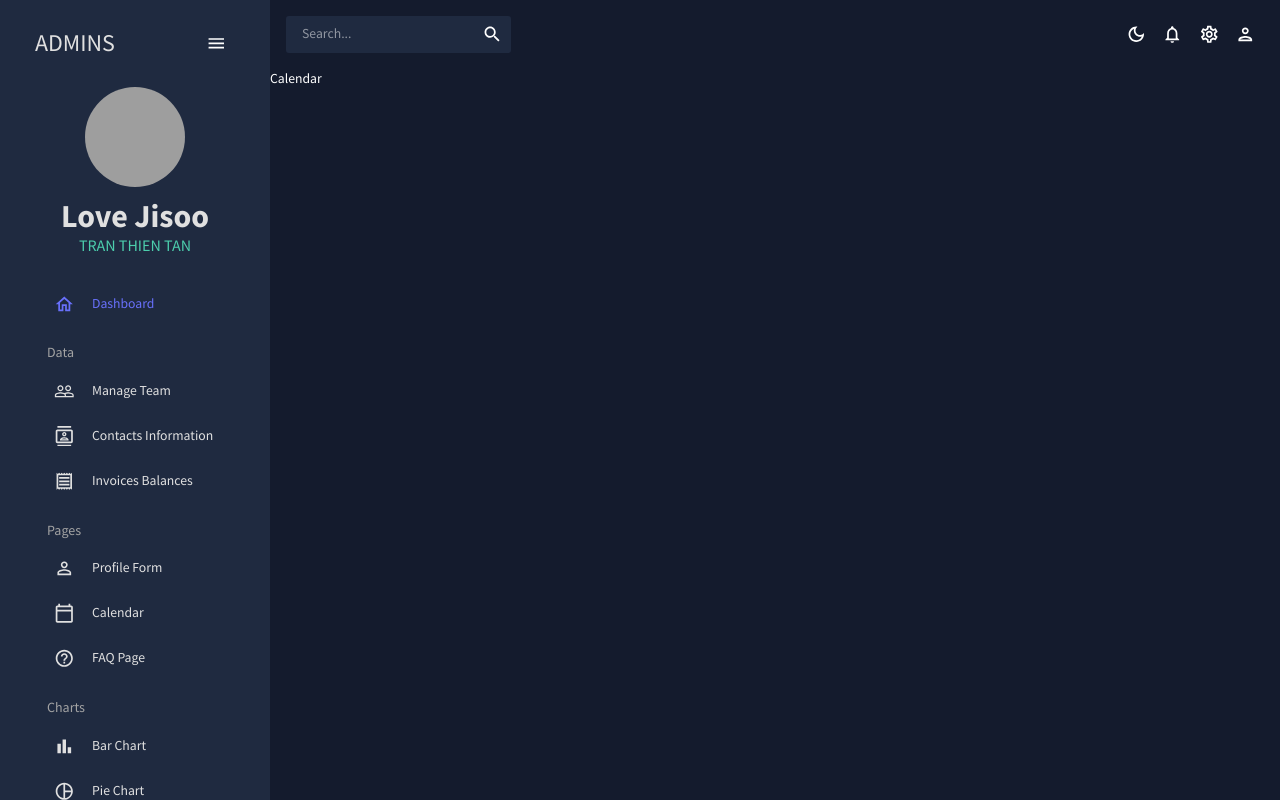
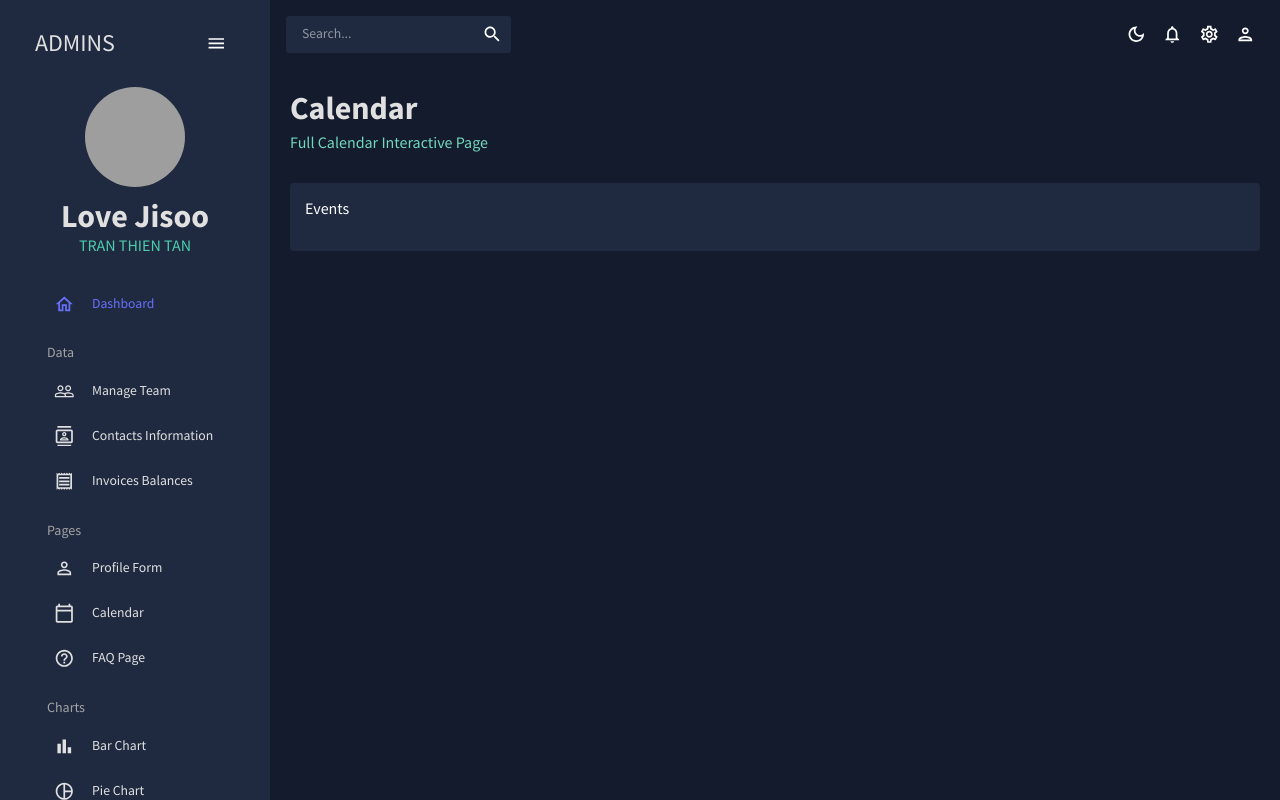
Before and after one commit to thientantran/MUI_2, a React (Vite) app: page /calendar in a window 1280 px wide. Built offline with nearby package versions, Linux system fonts and the light colour scheme; grey boxes are pictures that could not be loaded.

Commit message:
layout event to calendar

```diff
--- a/src/scenes/Calendar.jsx
+++ b/src/scenes/Calendar.jsx
@@ -1,18 +1,27 @@
-import { useTheme } from "@mui/material";
+import { formatDate } from "@fullcalendar/core";
+import {
+  Box,
+  List,
+  ListItem,
+  ListItemText,
+  Typography,
+  useTheme,
+} from "@mui/material";
 import React, { useState } from "react";
 
+import Header from "../components/Header";
 import { tokens } from "../theme";
 
 export default function Calendar() {
   const theme = useTheme();
-  const color = tokens(theme.palette.mode);
+  const colors = tokens(theme.palette.mode);
   const [currentEvent, setCurrentEvent] = useState([]);
 
   const handleDateClick = (selected) => {
     const title = prompt("Please enter a new title for you event");
     const calendarApi = selected.view.calendar;
     calendarApi.unselect();
-
+    //phải 1 khi click lên cái ngày thì phải unselect liền để gõ title vào
     if (title) {
       calendarApi.addEvent({
         id: `${selected.dataStr}-${title}`,
@@ -33,5 +42,46 @@ export default function Calendar() {
       selected.event.remove();
     }
   };
-  return <div>Calendar</div>;
+  return (
+    <Box m="20px">
+      <Header title="Calendar" subtitle="Full Calendar Interactive Page" />
+      <Box display="flex" justifyContent="space-between">
+        <Box
+          flex="1 1 20%"
+          //flex grow shrink width
+          bgcolor={colors.primary[400]}
+          p="15px"
+          borderRadius="4px"
+        >
+          <Typography variant="h5">Events</Typography>
+          <List>
+            {currentEvent.map((event) => (
+              <ListItem
+                key={event.id}
+                sx={{
+                  bgcolor: colors.greenAccent[500],
+                  margin: "10px 0",
+                  borderRadius: "2px",
+                }}
+              >
+                <ListItemText
+                  primary={event.title}
+                  secondary={
+                    <Typography>
+                      {formatDate(event.start, {
+                        year: "numeric",
+                        month: "short",
+                        day: "numeric",
+                      })}
+                    </Typography>
+                  }
+                />
+              </ListItem>
+            ))}
+          </List>
+        </Box>
+        {/* CALENDAR */}
+      </Box>
+    </Box>
+  );
 }
```
